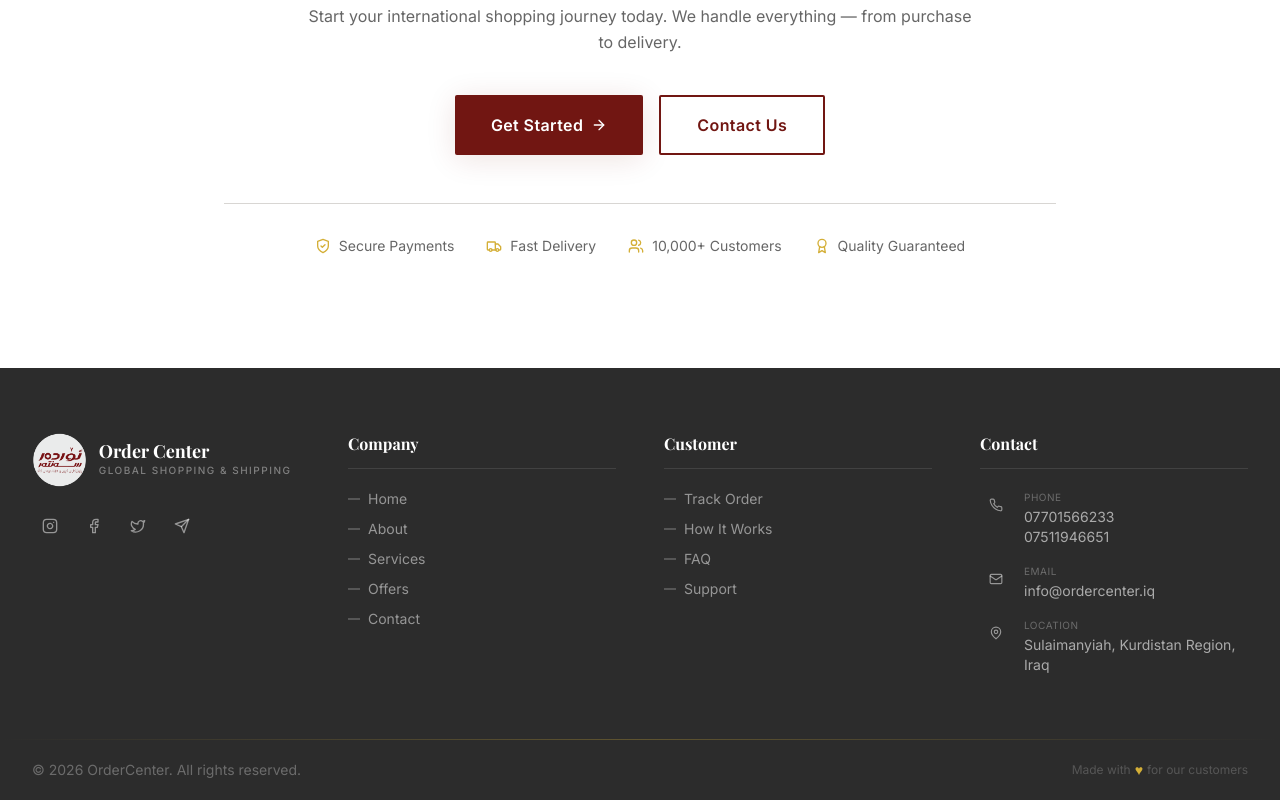
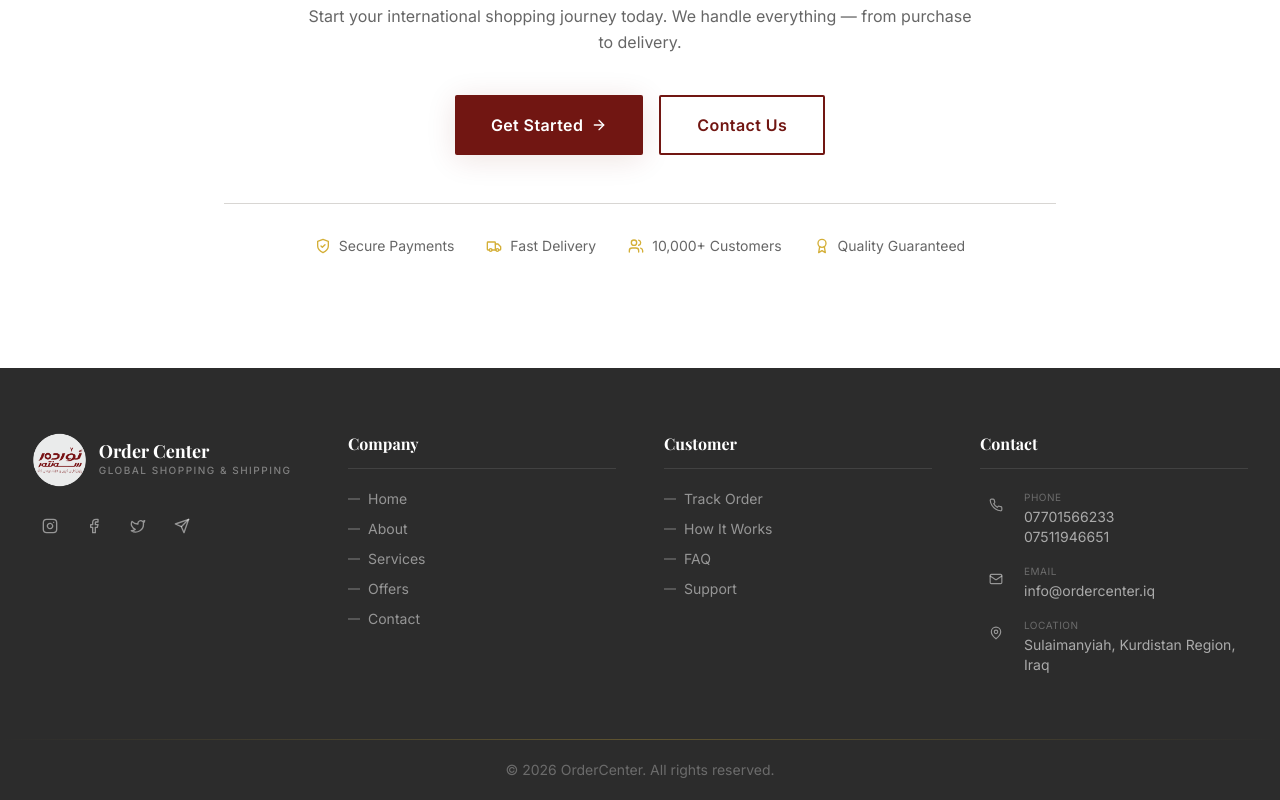
Before and after one commit to ShangaBashir/order-center, a React (Vite) app in the folder frontend/: page / in a window 1280 px wide. Shown: the part 3535-4335 px from the top of the page. Built offline with nearby package versions, Linux system fonts and the light colour scheme; a web font is replaced by a local one.

Commit message:
Remove Made with text and center copyright in footer

```diff
--- a/frontend/src/components/Footer.tsx
+++ b/frontend/src/components/Footer.tsx
@@ -165,15 +165,10 @@
 
       {/* Bottom Bar */}
       <div className="max-w-7xl mx-auto px-4 sm:px-6 lg:px-8 py-5">
-        <div className="flex flex-col sm:flex-row items-center justify-between gap-3">
-          <p className="text-sm text-white/30">
+        <div className="flex items-center justify-center">
+          <p className="text-sm text-white/30 text-center">
             © {currentYear} OrderCenter. {t('footer.rights')}
           </p>
-          <div className="flex items-center gap-1">
-            <span className="text-xs text-white/20">Made with</span>
-            <span className="text-gold text-sm">♥</span>
-            <span className="text-xs text-white/20">for our customers</span>
-          </div>
         </div>
       </div>
     </footer>
```
